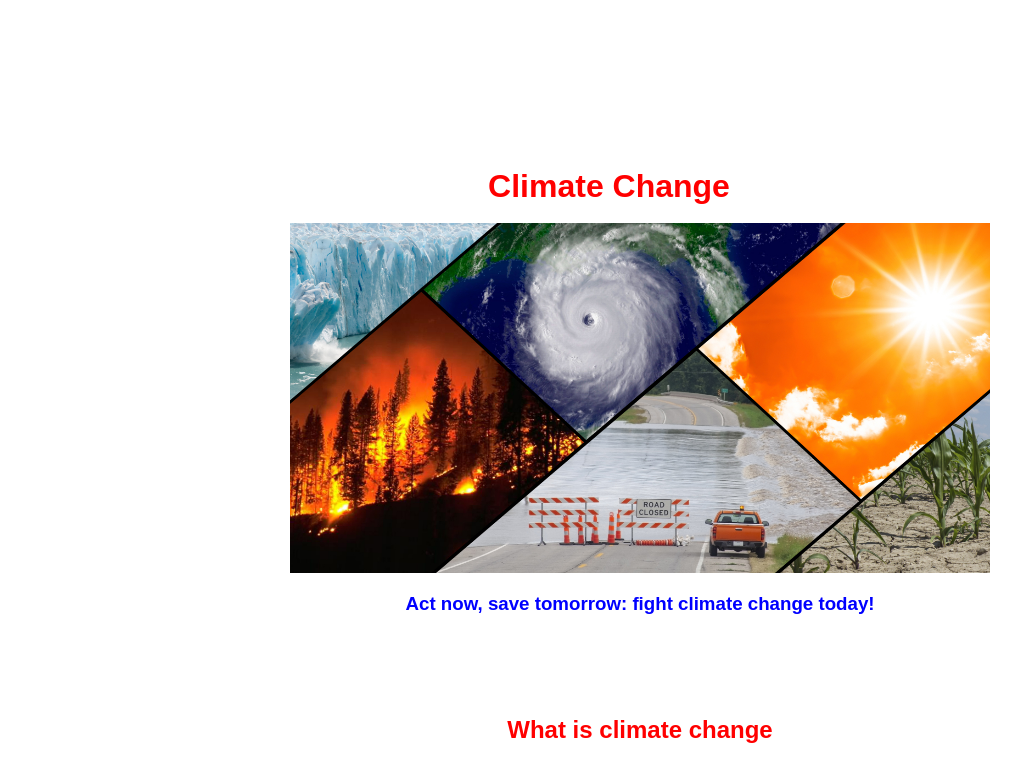
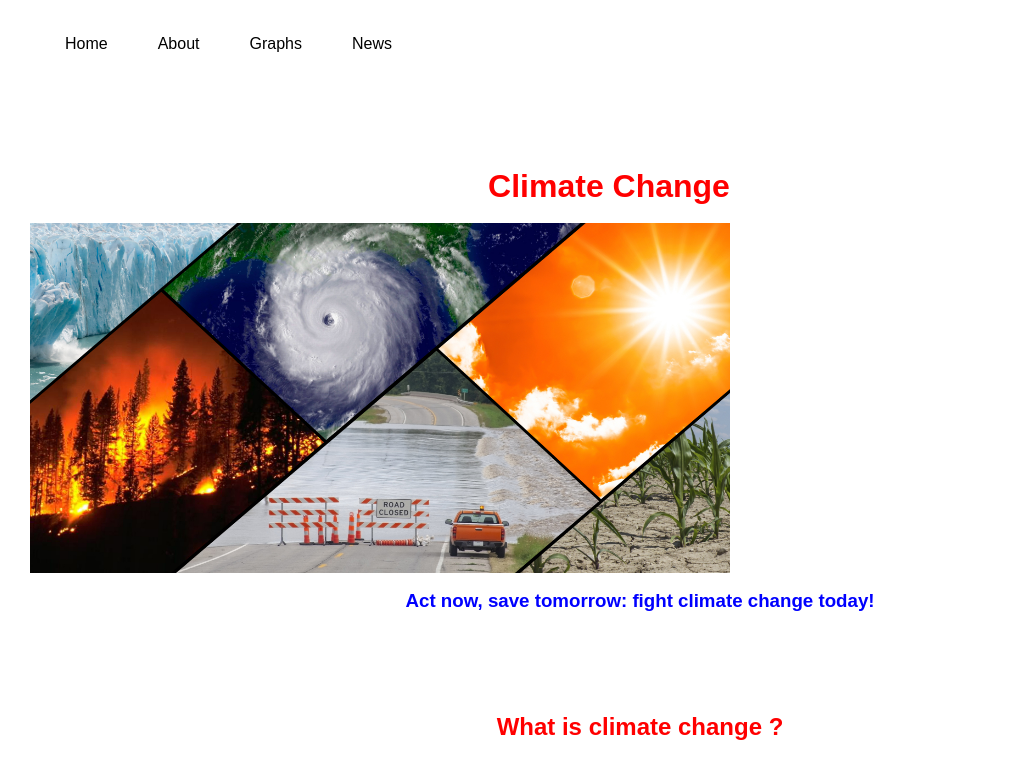
Before and after one commit to dsingh44/DSAdvocacyProject, a plain HTML site: page index.html in a window 1280 px wide. Shown: the top 776 px of the page, without its empty margins (0-1023 px from the left). Drawn offline with Linux system fonts and the light colour scheme.

Commit message:
Use pseudo-classs .Create navigation bar on top of page,

```diff
--- a/index.html
+++ b/index.html
@@ -15,18 +15,38 @@
 </head>
 
 <body>
-  <div class="header">
-    <div id="header-left">
+
+  <!--  Navbar  -->
+  <div class="navbar">
+    <ul>
+      <li><a href="#home">Home</a></li>
+      <li><a href="#about">About</a></li>
+      <li><a href="#graphs">Graphs</a></li>
+      <li><a href="#news">News</a></li>
+
+    </ul>
+  </div>
+
+  <!--  Flexbox Layout  -->
+  <div class="container">
+    <div class="item"></div>
+    <div class="item"></div>
+    <div class="item"></div>
+  </div>
+
+  <div class="header-container">
+    <!-----Header Section --->
+    <div class="header-item">
       <h1 class ="custom">Climate Change</h1>
     </div
-    <div id="header-right">
+    <div class="header-item">
       <img id="header-img" src="img/climatechange.jpg" />
       <h3>Act now, save tomorrow: fight climate change today!</h3>
     </div>
   </div>
 
-  <!----About---->
-  <h2 class ="custom"> What is climate change </h2>
+  <!----About section--->
+  <h2 class ="custom"> What is climate change ?</h2>
   <p> Climate change refers to long-term changes in the Earth's average weather patterns, such as temperature, precipitation, and wind. It is largely caused by human activities, particularly the emission of greenhouse gases from burning fossil fuels, deforestation, and other industrial processes. Climate change is a problem because it leads to a range of negative impacts on ecosystems, human health, and the global economy, including more frequent and severe weather events, sea level rise, and food and water scarcity.
   </p>
   <br>
--- a/style.css
+++ b/style.css
@@ -1,21 +1,104 @@
+/*
+Styles for HTML document
+*/
+
 html {
   height: 100%;
   width: 100%;
 }
 
-.header{
+/* Part 1: Navbar */
+
+/* style rule for Navigation bar container */
+.navbar ul {
+  list-style: none;
+  overflow:hidden;
+  position:fixed;
+  top:0;
+  width:100%;
+  margin-bottom: 0;
+}
+
+/* Style rule for individual list items in navigation bar */
+.navbar ul li {
+  float: left;
+  margin: 10px;
+}
+
+
+/* Style rule for links in navbar */
+.navbar ul li a {
+  display:block;
+  font-family: Arial;
+  color:black;
+  text-align:center;
+  padding:10px 15px;;
+  font-size: 16px;
+  text-decoration: none;
+}
+
+/* Style rule set for hovered link */
+.navbar ul li a:hover {
+  font-weight: bold;
+}
+
+
+
+
+/* Part 2: Flexbox */
+
+/* General style rule set for flex container */
+.flex-container {
+  display: flex;
+  flex-direction: row;
+  gap: 20px;
+}
+
+
+/* Style rules for flex-item 1 */
+.flex-item:nth-of-type(1) {
+
+}
+
+/* Style rules for flex-item 2 */
+.flex-item:nth-of-type(2) {
+
+}
+
+/* Style rules for flex-item 3 */
+.flex-item:nth-of-type(3) {
+
+}
+
+
+/* Style set for all flex-items */
+.flex-item {
+  background: white;
+  color: black;
+  font-weight: bold;
+  text-align: center;
+}
+
+/*
+Header Section styles
+*/
+
+.header-container{
+  display:flex;
+  flex-direction: column;
   padding: 10px;
+  margin-top: 20px;
   margin: 10px;
   padding-top: 100px ;
   margin-bottom: 75px;
   text-align: center;
 }
 
-#header-left{
+.header-item:nth-of-type(1){
   width:95%;
 }
 
-#header_right{
+.header-item:nth-of-type(2){
   width:5%;
 }
 
@@ -100,6 +183,9 @@ a {
 
 
 }
+/*
+Styles for links
+*/
 a:link{
   color: #0000FF;
   text-decoration: none;
@@ -137,7 +223,7 @@ button:hover{
   color:red;
 }
 /*
-styles of image and text
+styles of images and text
 */
 .image-container{
   display:flex;
```
